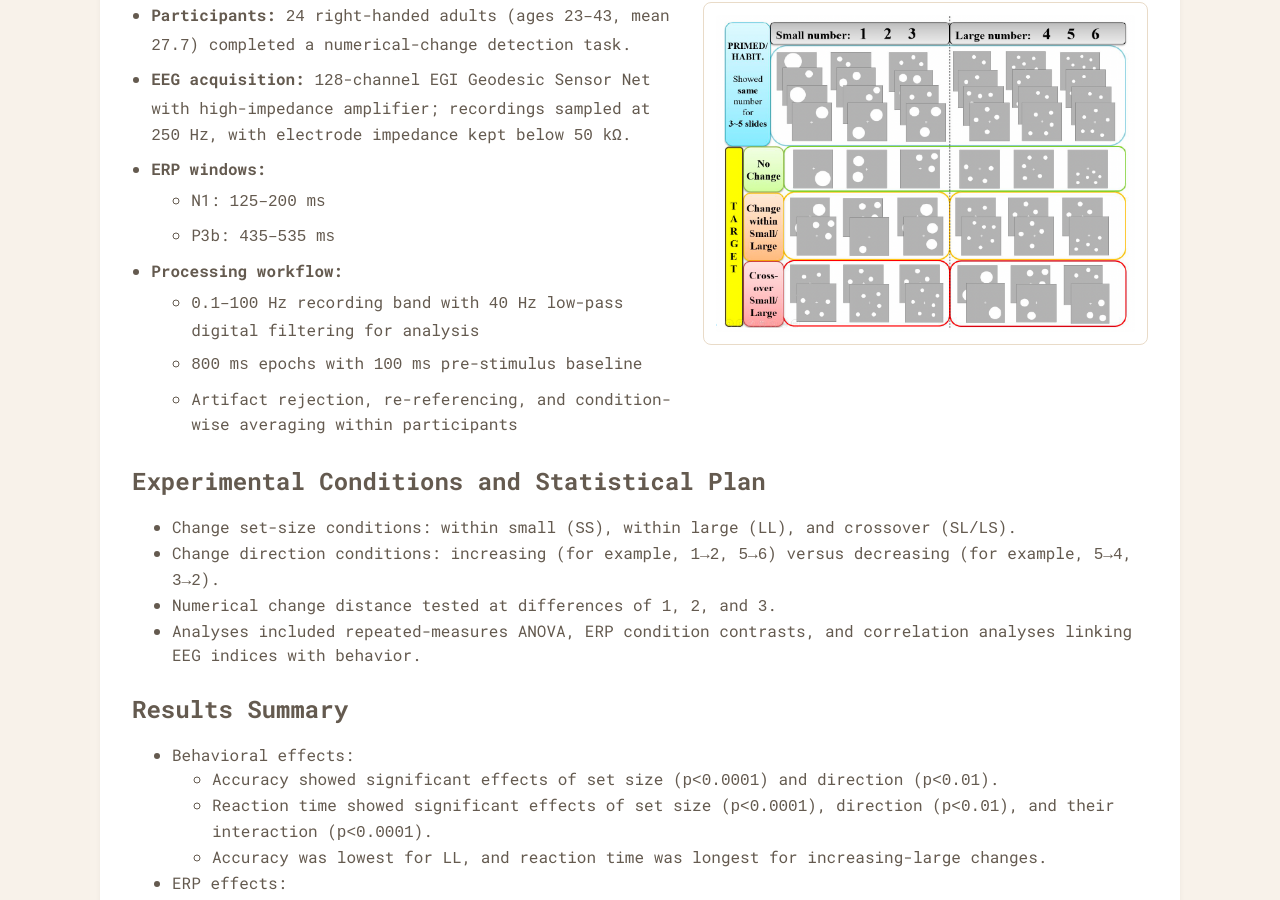
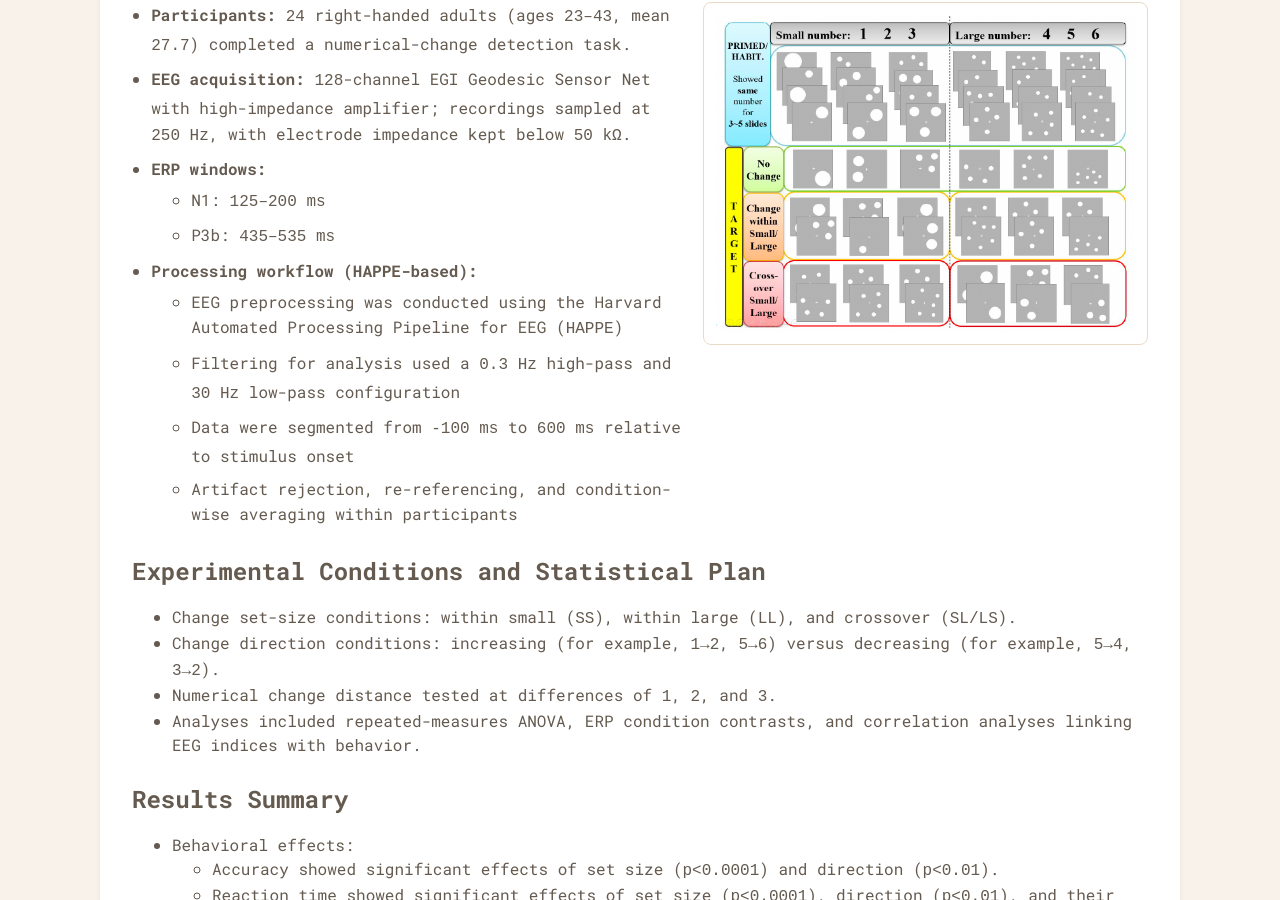
Before and after one commit to yuexin-li-7/yuexin-li-7.github.io, a Jekyll site: the page built from research/eeg-numbers-study.md, in a window 1280 px wide and 900 px high, scrolled down 957 px. Built offline with Jekyll 4.4.1, drawn with Linux system fonts in a browser that asks for light colours.

Commit message:
Update EEG preprocessing details to HAPPE settings

```diff
--- a/research/eeg-numbers-study.md
+++ b/research/eeg-numbers-study.md
@@ -38,10 +38,11 @@ Electrophysiological and Behavioral Indices of Numerical Perception and Cognitio
           <li>P3b: <code>435–535 ms</code></li>
         </ul>
       </li>
-      <li><strong>Processing workflow:</strong>
+      <li><strong>Processing workflow (HAPPE-based):</strong>
         <ul>
-          <li><code>0.1–100 Hz</code> recording band with <code>40 Hz</code> low-pass digital filtering for analysis</li>
-          <li><code>800 ms</code> epochs with <code>100 ms</code> pre-stimulus baseline</li>
+          <li>EEG preprocessing was conducted using the Harvard Automated Processing Pipeline for EEG (<code>HAPPE</code>)</li>
+          <li>Filtering for analysis used a <code>0.3 Hz</code> high-pass and <code>30 Hz</code> low-pass configuration</li>
+          <li>Data were segmented from <code>-100 ms</code> to <code>600 ms</code> relative to stimulus onset</li>
           <li>Artifact rejection, re-referencing, and condition-wise averaging within participants</li>
         </ul>
       </li>
```
